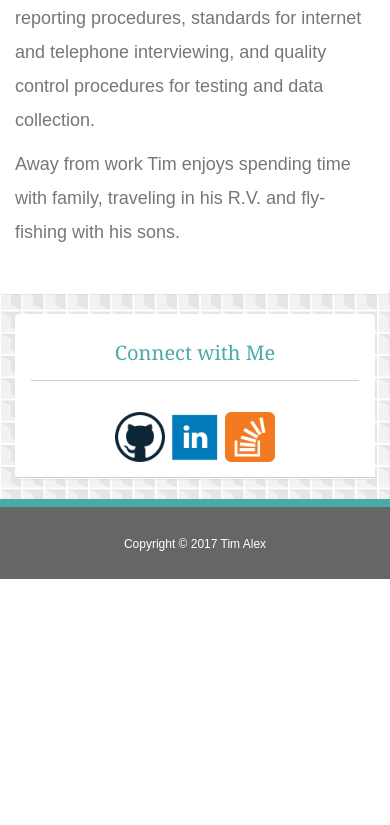
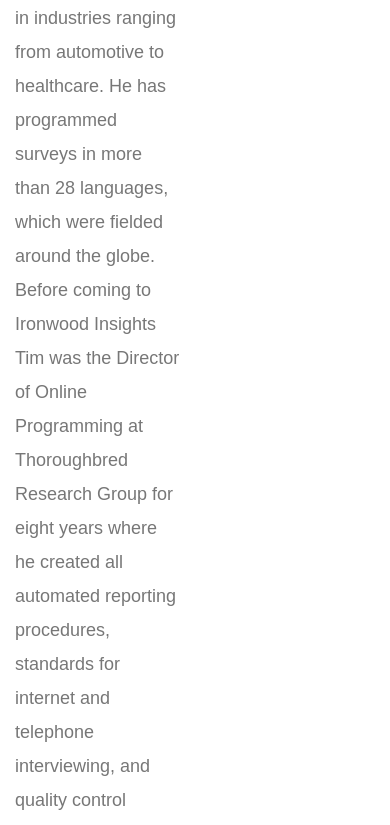
Before and after one commit to thealexgroup/Bootstrap-Portfolio, a plain HTML site: page index.html in a window 390 px wide. Shown: the part 1156-1981 px from the top of the page. Before the commit the page ends 1735 px from the top, so only its background shows below. Drawn offline with nearby package versions, Linux system fonts and the light colour scheme.

Commit message:
Last changes

```diff
--- a/assets/css/style.css
+++ b/assets/css/style.css
@@ -149,6 +149,10 @@ p {
   overflow: auto;
 }
 
+.myform {
+ background-color: white; padding: 20px 20px 20px 20px;
+}
+
 @media screen and (max-width: 768px) {
 
 .aboutme {
--- a/index.html
+++ b/index.html
@@ -35,7 +35,7 @@
     </div>
   </nav>
 
-  <div class="container clear-top" id="main">
+  <div class="container">
     <div class="row">
 
         <div class="col-xs-12 col-s-12 col-md-8 aboutme">
@@ -49,7 +49,7 @@
             <img src="assets/images/TimAlex.jpg" alt="Tim Alex"  class="img-responsive" width="200">
         </div>
 
-             <div class="col-xs-12 col-s-12 col-md-9">
+             <div class="col-xs-6 col-s-6 col-md-9">
                 <p>
                   Tim Alex is the lead programmer for all survey and reporting needs at Ironwood Insights.  Tim is a recognized expert in the Survox data collection and reporting software. He has worked extensively with many Fortune 500 companies, executing research in industries ranging from automotive to healthcare. He has programmed surveys in more than 28 languages, which were fielded around the globe. Before coming to Ironwood Insights Tim was the Director of Online Programming at Thoroughbred Research Group for eight years where he created all automated reporting procedures, standards for internet and telephone interviewing, and quality control procedures for testing and data collection.
                 </p>
@@ -62,7 +62,7 @@
 
 <div class="panel visible-xs visible-s">  &nbsp; </div>
 
-      <div class="col-xs-12 col-s-12 col-md-4">
+      <div class="col-xs-6 col-s-6 col-md-4">
         <div class="panel">
           <div class="panel-heading">
             <h3 class="panel-title connect">Connect with Me</h3>
@@ -75,13 +75,11 @@
           </div>
         </div>
       </div>
-    </div>
+    </div> <!-- end big row -->
    </div> <!--end container -->
 
     <footer class="footer myfooter">
        Copyright &copy; 2017 Tim Alex
-
-
     </footer>
 
       <!-- jQuery CDN -->
```
Also changed, not shown: contact.html (+2 -5 lines), portfolio.html (+1 -2 lines).
